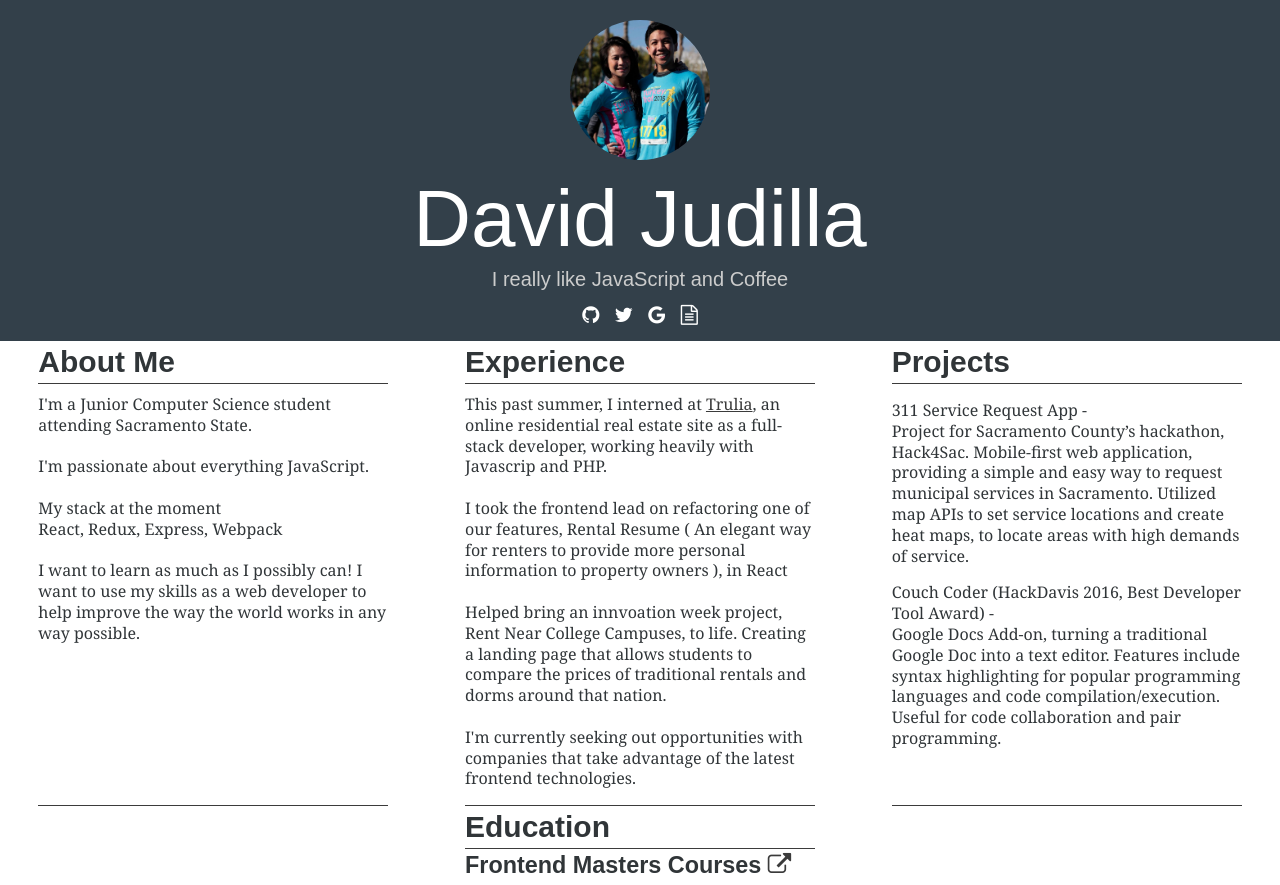
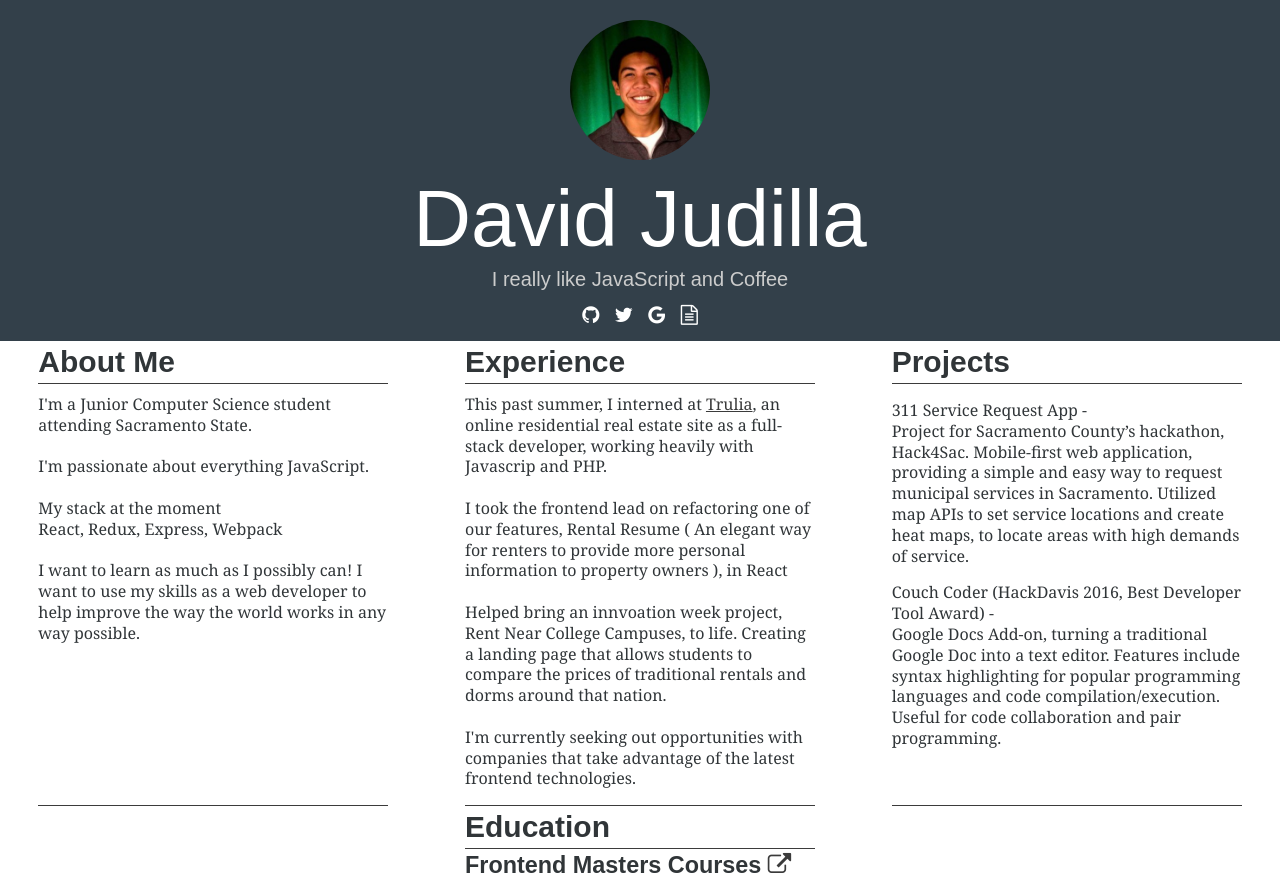
Before and after one commit to davidjudilla/davidjudilla.github.io, a plain HTML site: page index.html in a window 1280 px wide. Shown: the top 885 px of the page. Drawn offline with Linux system fonts and the light colour scheme.

Commit message:
Update index.html

```diff
--- a/index.html
+++ b/index.html
@@ -14,7 +14,7 @@
                 <div class="container">
 
                     <a class="site-logo" href="#" title="David Judilla">
-                        <img class="img-circle profPic" src="img/prof.jpg">
+                        <img class="img-circle profPic" src="img/profile.jpg">
                     </a>
 
                     <div class="site-branding text-center">
```
